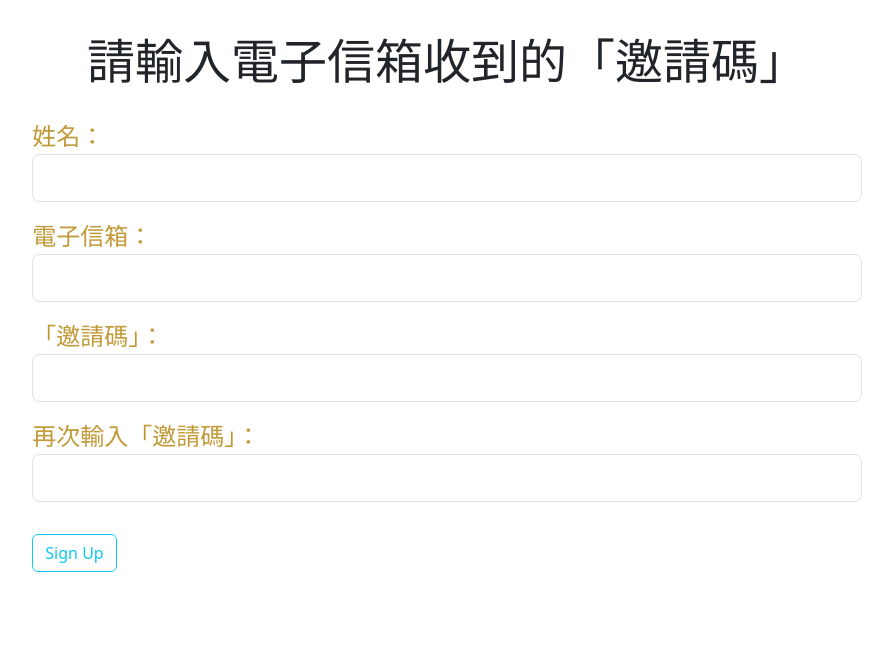
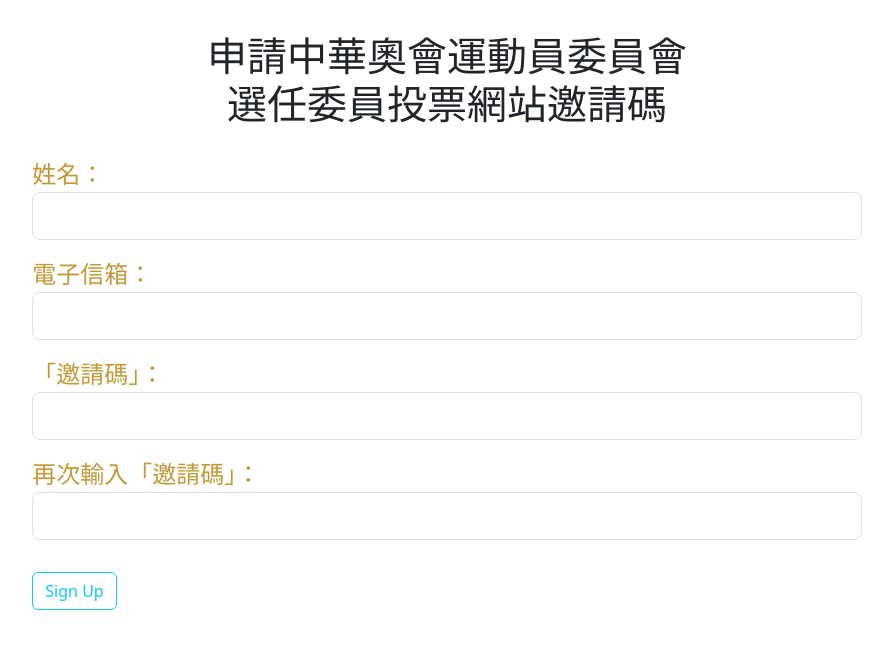
Before and after one commit to yaruscq/election, a Flask app: page / in a window 1280 px wide. Shown: the part 56-705 px from the top of the page, without its empty margins (193-1086 px from the left). Run offline with Flask 3, Linux system fonts and the light colour scheme; some libraries are stand-ins or nearby versions.

Commit message:
minor adjustment

```diff
--- a/electionPkg/forms.py
+++ b/electionPkg/forms.py
@@ -61,6 +61,6 @@ class LoginForm(FlaskForm):
                            validators=[DataRequired(), Length(min=2, max=10)])
     email = StringField('電子信箱：',
                         validators=[DataRequired(), Email()])
-    password = PasswordField('「投票密碼」', [InputRequired(message='Password required'), check_login_validate_credentials])
+    password = PasswordField('「投票邀請碼」：', [InputRequired(message='Password required'), check_login_validate_credentials])
     # remember = BooleanField('Remember Me')
-    submit = SubmitField('Login')
+    submit = SubmitField('開始投票')
--- a/electionPkg/models.py
+++ b/electionPkg/models.py
@@ -19,7 +19,7 @@ class User(db.Model):
     time_voted = db.Column(db.DateTime, default=datetime.now(ZoneInfo('Asia/Taipei')).replace(microsecond=0))
 
     def __repr__(self):
-        return f'<User: {self.username} || pwd_invite: {self.pwd_invite} || pwd_vote: {self.pwd_vote} || voted: {self.voted} || time_voted: {self.time_voted}>'
+        return f'<User: {self.username} || Email: {self.email} || pwd_invite: {self.pwd_invite} || pwd_vote: {self.pwd_vote} || voted: {self.voted} || time_voted: {self.time_voted}>'
 
 
     def is_authenticated(self):
--- a/electionPkg/templates/login.html
+++ b/electionPkg/templates/login.html
@@ -4,7 +4,7 @@
         <form class="py-3 px-2" method="POST" action="">
             {{ form.hidden_tag() }}
             <fieldset class="form-group">
-                <h1 class="p-1 my-4 text-center display-5">請輸入電子信箱收到的「投票密碼」</h1>
+                <h3 class="p-1 my-4 text-center display-5">中華奧會運動員委員會<br/>選任委員投票網站</h3>
                 <div class="form-group my-3">
                     {{ form.username.label(class="form-control-label lead fs-4 text-gold") }}
 
--- a/electionPkg/templates/register.html
+++ b/electionPkg/templates/register.html
@@ -4,7 +4,7 @@
         <form method="POST" action="">
             {{ form.hidden_tag() }}
             <fieldset class="form-group">
-                <h1 class="p-1 my-4 text-center display-5">請輸入電子信箱收到的「邀請碼」</h1>
+                <h1 class="p-1 my-4 text-center display-6">申請中華奧會運動員委員會<br/>選任委員投票網站邀請碼</h1>
                 <div class="form-group my-3">
                     {{ form.username.label(class="form-control-label lead fs-4 text-gold") }}
 
```
Also changed, not shown: electionPkg/templates/base.html (+4 -4 lines), instance/mydb.db.
